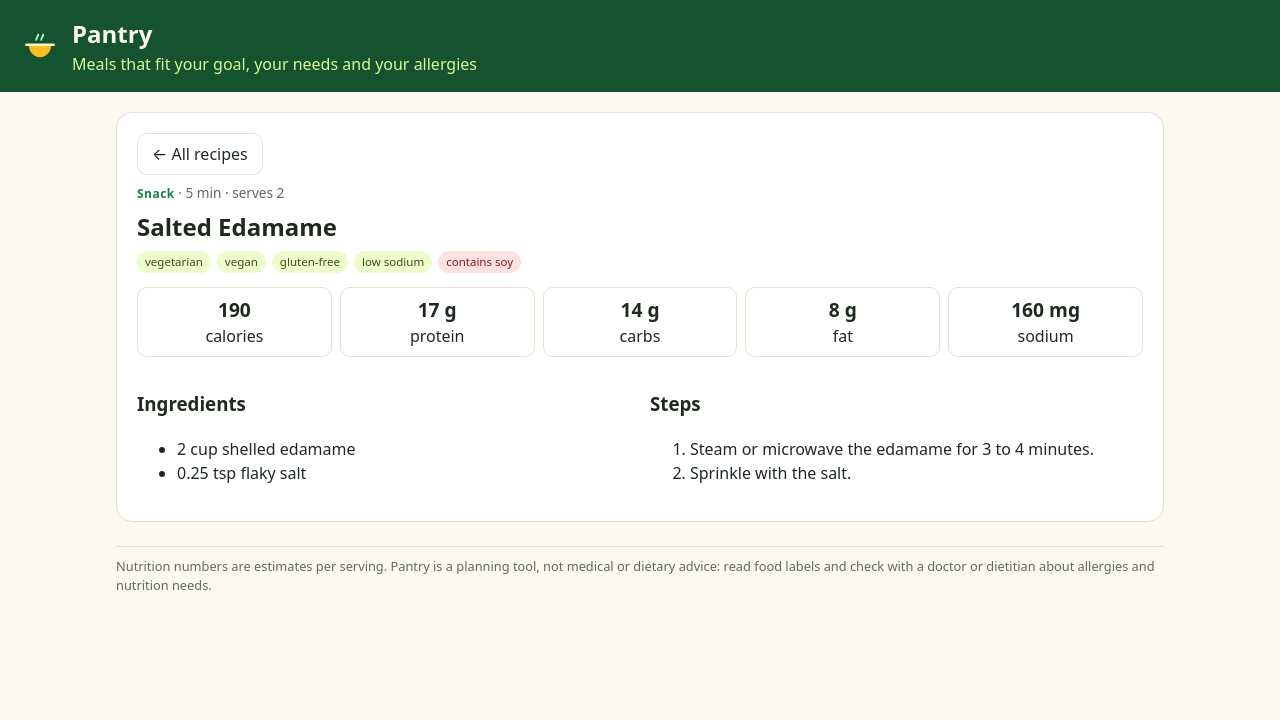
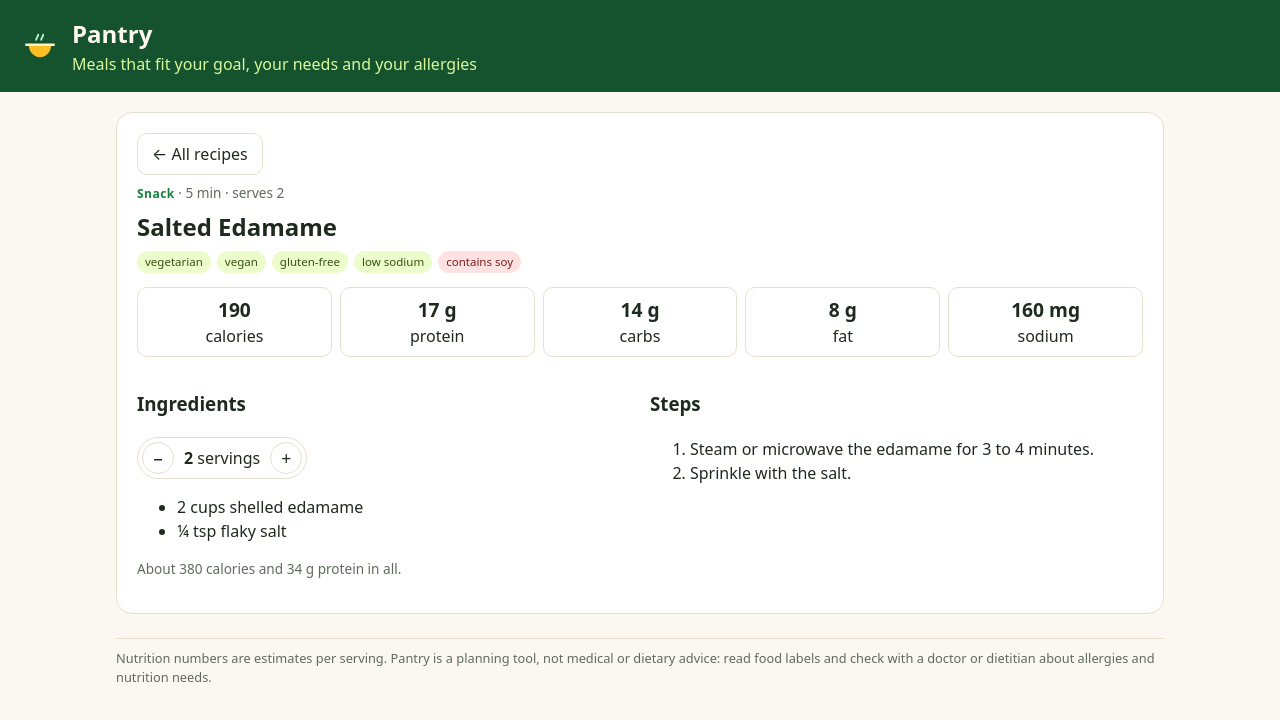
Before and after one commit to TheoYanvno/pantry, a React app: page / in a window 1280 px wide. Both pictures are taken after a click on the button 614 px from the left and 441 px from the top of the page. Shown: the top 720 px of the page. Built offline with nearby package versions, Linux system fonts and the light colour scheme.

Commit message:
Servings that scale: a stepper on each recipe page multiplies every ingredient, amounts read as kitchen fractions (1 ½ cups, not 1.5) with plural units, and totals for the whole batch, with tests

```diff
--- a/public/styles.css
+++ b/public/styles.css
@@ -52,3 +52,6 @@ input[type=number] { font: inherit; padding: 6px 8px; border: 1px solid var(--li
 .fit-bar span { display: block; height: 100%; border-radius: 99px; }
 .fit-bar .great { background: #22c55e; } .fit-bar .good { background: #eab308; } .fit-bar .low { background: #f97316; }
 .fit-reason { font-size: .78rem; color: var(--muted); }
+.stepper { display: inline-flex; align-items: center; gap: 10px; border: 1px solid var(--line); border-radius: 99px; padding: 4px; }
+.stepper button { width: 32px; height: 32px; padding: 0; border-radius: 50%; font-size: 1.1rem; }
+.stepper button:disabled { opacity: .4; cursor: default; }
--- a/src/components/RecipeDetail.jsx
+++ b/src/components/RecipeDetail.jsx
@@ -1,7 +1,12 @@
+import { useState } from 'react';
+import { scaleRecipe, formatIngredient } from '../lib/servings.js';
+
 // A recipe in full: nutrition per serving, ingredients and steps.
 export default function RecipeDetail({ recipe, onBack, allergies = [] }) {
   const n = recipe.nutrition;
   const clash = recipe.allergens.filter(a => allergies.includes(a));
+  const [servings, setServings] = useState(recipe.servings);
+  const scaled = scaleRecipe(recipe, servings);
   return (
     <article className="detail" aria-labelledby="recipe-title">
       <button onClick={onBack}>← All recipes</button>
@@ -24,7 +29,13 @@ export default function RecipeDetail({ recipe, onBack, allergies = [] }) {
       <div className="cols">
         <section>
           <h3>Ingredients</h3>
-          <ul>{recipe.ingredients.map((x, k) => <li key={k}>{x.qty} {x.unit} {x.item}</li>)}</ul>
+          <div className="stepper" role="group" aria-label="Servings">
+            <button aria-label="Fewer servings" disabled={scaled.servings <= 1} onClick={() => setServings(scaled.servings - 1)}>−</button>
+            <span aria-live="polite"><strong>{scaled.servings}</strong> serving{scaled.servings === 1 ? '' : 's'}</span>
+            <button aria-label="More servings" disabled={scaled.servings >= 24} onClick={() => setServings(scaled.servings + 1)}>+</button>
+          </div>
+          <ul>{scaled.ingredients.map((x, k) => <li key={k}>{formatIngredient(x)}</li>)}</ul>
+          <p className="muted small">About {n.calories * scaled.servings} calories and {n.protein * scaled.servings} g protein in all.</p>
         </section>
         <section>
           <h3>Steps</h3>
--- /dev/null
+++ b/src/lib/servings.js
@@ -0,0 +1,39 @@
+// Scaling a recipe and writing amounts the way a cook reads them: 1 ½ cups, not 1.5 cup.
+
+const FRACTIONS = [[0, ''], [1 / 8, '⅛'], [1 / 4, '¼'], [1 / 3, '⅓'], [3 / 8, '⅜'], [1 / 2, '½'], [5 / 8, '⅝'], [2 / 3, '⅔'], [3 / 4, '¾'], [7 / 8, '⅞'], [1, '']];
+
+// Rounds to the nearest common kitchen fraction. Big amounts (10 and up) are rounded to whole numbers.
+export function formatQty(n) {
+  if (!Number.isFinite(n) || n <= 0) return '0';
+  if (n >= 10) return String(Math.round(n));
+  let whole = Math.floor(n);
+  const rest = n - whole;
+  let best = FRACTIONS[0];
+  for (const f of FRACTIONS) if (Math.abs(rest - f[0]) < Math.abs(rest - best[0])) best = f;
+  if (best[0] === 1) { whole += 1; best = FRACTIONS[0]; }
+  if (whole === 0 && !best[1]) return '⅛';             // never show 0 for something that's in the recipe
+  return whole && best[1] ? `${whole} ${best[1]}` : whole ? String(whole) : best[1];
+}
+
+const PLURAL = { cup: 'cups', slice: 'slices', lb: 'lb', oz: 'oz', tbsp: 'tbsp', tsp: 'tsp' };
+
+export function formatUnit(unit, qty) {
+  if (!unit) return '';
+  return qty > 1 ? PLURAL[unit] || `${unit}s` : unit;
+}
+
+export function scaleIngredient(ing, factor) {
+  return { ...ing, qty: ing.qty * factor };
+}
+
+// "1 ½ cups rolled oats", "3 eggs"
+export function formatIngredient(ing) {
+  const unit = formatUnit(ing.unit, ing.qty);
+  return [formatQty(ing.qty), unit, ing.item].filter(Boolean).join(' ');
+}
+
+export function scaleRecipe(recipe, servings) {
+  const n = Math.max(1, Math.min(24, Math.round(servings)));
+  const factor = n / recipe.servings;
+  return { servings: n, ingredients: recipe.ingredients.map(i => scaleIngredient(i, factor)) };
+}
```
Also changed, not shown: 3 other files (tests, documents, lock files or other folders).
